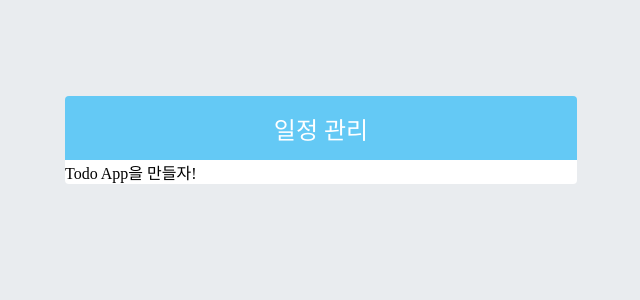
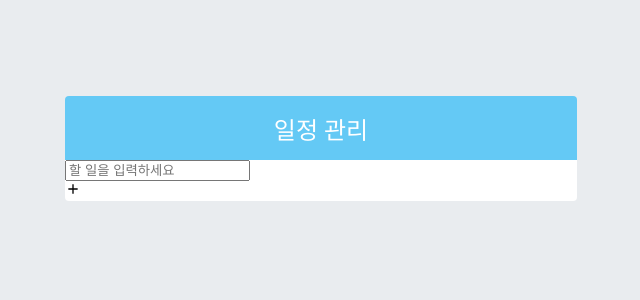
Before and after one commit to Kwakcena/react-todo-app, a React (Create React App) app in the folder review/todo-app-3/: page / in a window 1280 px wide. Shown: the top 300 px of the page, without its empty margins (319-959 px from the left). Built offline with nearby package versions, Linux system fonts and the light colour scheme.

Commit message:
TodoInsert 컴포넌트 초안 작성

```diff
--- a/review/todo-app-3/src/App.js
+++ b/review/todo-app-3/src/App.js
@@ -1,8 +1,13 @@
 import React from 'react';
 import TodoTemplate from './components/TodoTemplate';
+import TodoInsert from './components/TodoInsert';
 
 const App = () => {
-  return <TodoTemplate>Todo App을 만들자!</TodoTemplate>;
+  return (
+    <TodoTemplate>
+      <TodoInsert />
+    </TodoTemplate>
+  );
 };
 
 export default App;
--- /dev/null
+++ b/review/todo-app-3/src/components/TodoInsert.js
@@ -0,0 +1,15 @@
+import React from 'react';
+import { MdAdd } from 'react-icons/md';
+
+const TodoInsert = () => {
+  return (
+    <form className="TodoInsert">
+      <input placeholder="할 일을 입력하세요" />
+      <div className="submit">
+        <MdAdd />
+      </div>
+    </form>
+  );
+};
+
+export default TodoInsert;
```
